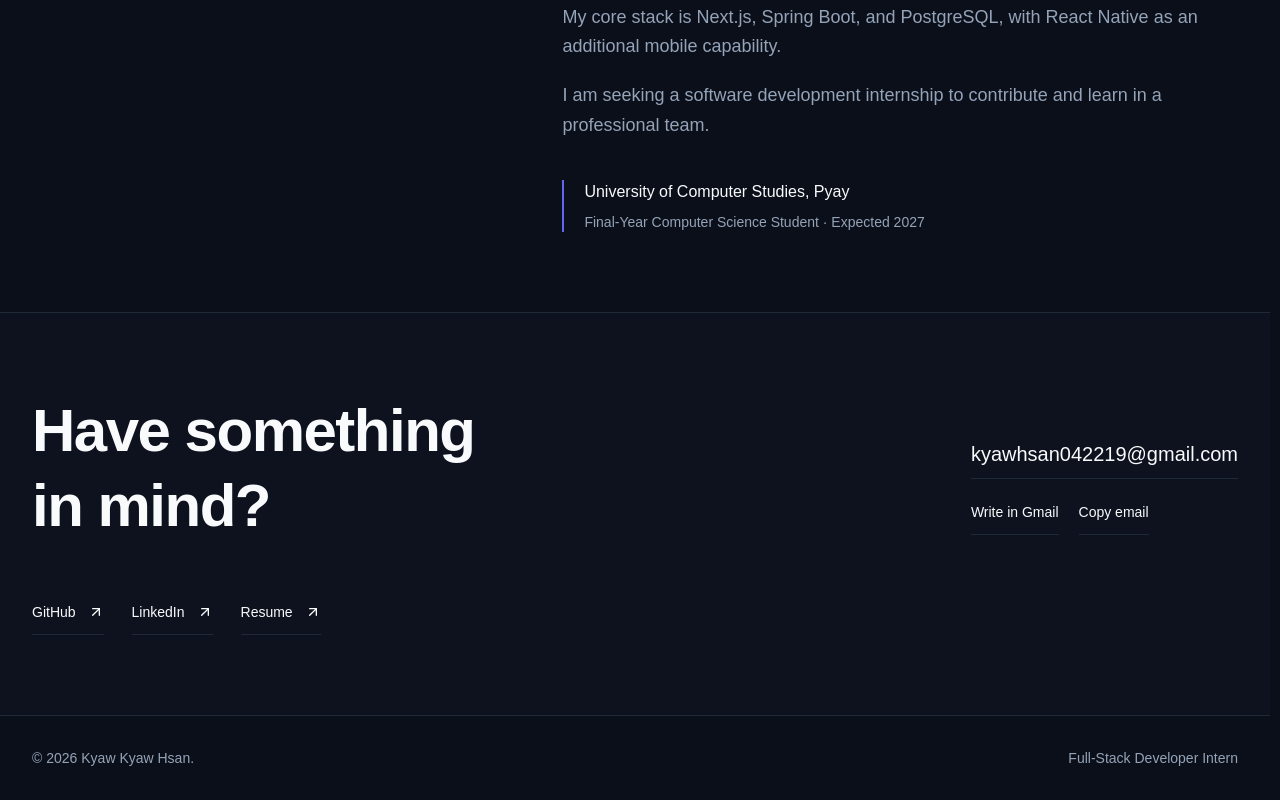
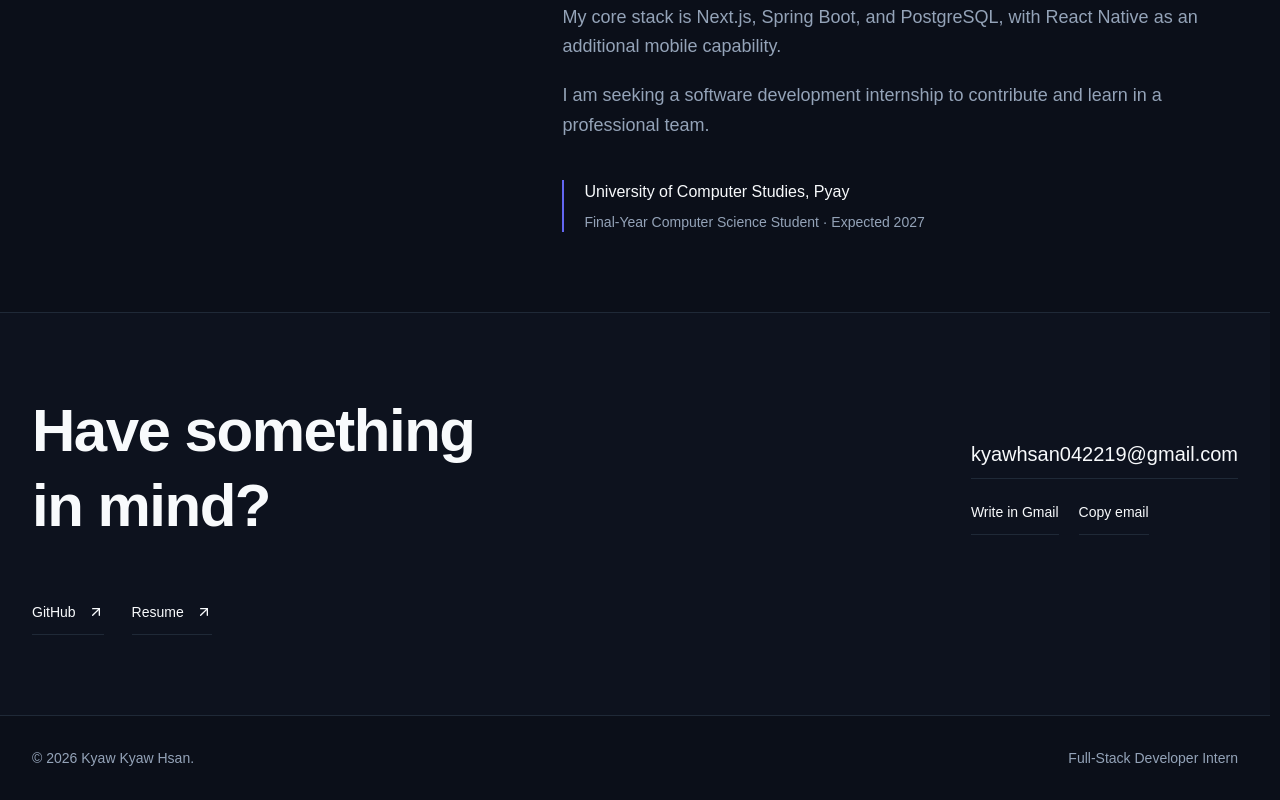
Before and after one commit to Kyaw-Kyaw-Sann/portfolio, a Next.js app: page / in a window 1280 px wide. Shown: the part 3453-4253 px from the top of the page. Built offline with nearby package versions, Linux system fonts and the light colour scheme.

Commit message:
update nav bar

```diff
--- a/src/components/layout/navbar.tsx
+++ b/src/components/layout/navbar.tsx
@@ -41,7 +41,7 @@ export function Navbar() {
         <div className="drawer-content">
           <div className="flex items-center justify-end border-b border-border pb-6"><span id="menu-title" className="sr-only">Navigation</span><button type="button" autoFocus onClick={closeMenu} aria-label="Close navigation menu" className="grid size-11 place-items-center rounded-md border border-border"><X /></button></div>
           <nav aria-label="Mobile navigation" className="mt-8 grid">
-            {links.map((link, index) => <Link key={link.label} href={link.href} onClick={closeMenu} className="flex items-center gap-4 border-b border-border py-5 text-2xl" {...(link.external ? { target: "_blank", rel: "noreferrer" } : {})}><span className="font-mono text-xs text-muted">0{index + 1}</span>{link.label}<ArrowUpRight size={20} className="ml-auto text-muted" /></Link>)}
+            {links.map((link) => <Link key={link.label} href={link.href} onClick={closeMenu} className="flex items-center gap-4 border-b border-border py-5 text-2xl" {...(link.external ? { target: "_blank", rel: "noreferrer" } : {})}>{link.label}<ArrowUpRight size={20} className="ml-auto text-muted" /></Link>)}
           </nav>
           <p className="mt-auto pt-12 text-sm text-muted">{site.name}<br />{site.role}</p>
         </div>
--- a/src/data/site.ts
+++ b/src/data/site.ts
@@ -25,10 +25,6 @@ export const site: SiteContent = {
       href: "https://github.com/Kyaw-Kyaw-Sann",
     },
     {
-      label: "LinkedIn",
-      href: "https://linkedin.com/in/kyaw-kyaw-hsan",
-    },
-    {
       label: "Email",
       href: "mailto:kyawhsan042219@gmail.com",
     },
--- a/src/types/portfolio.ts
+++ b/src/types/portfolio.ts
@@ -1,5 +1,5 @@
 export type SocialLink = {
-  label: "GitHub" | "LinkedIn" | "Email";
+  label: "GitHub" | "Email";
   href: string;
 };
 
```
Also changed, not shown: 1 other file (tests, documents, lock files or other folders).
